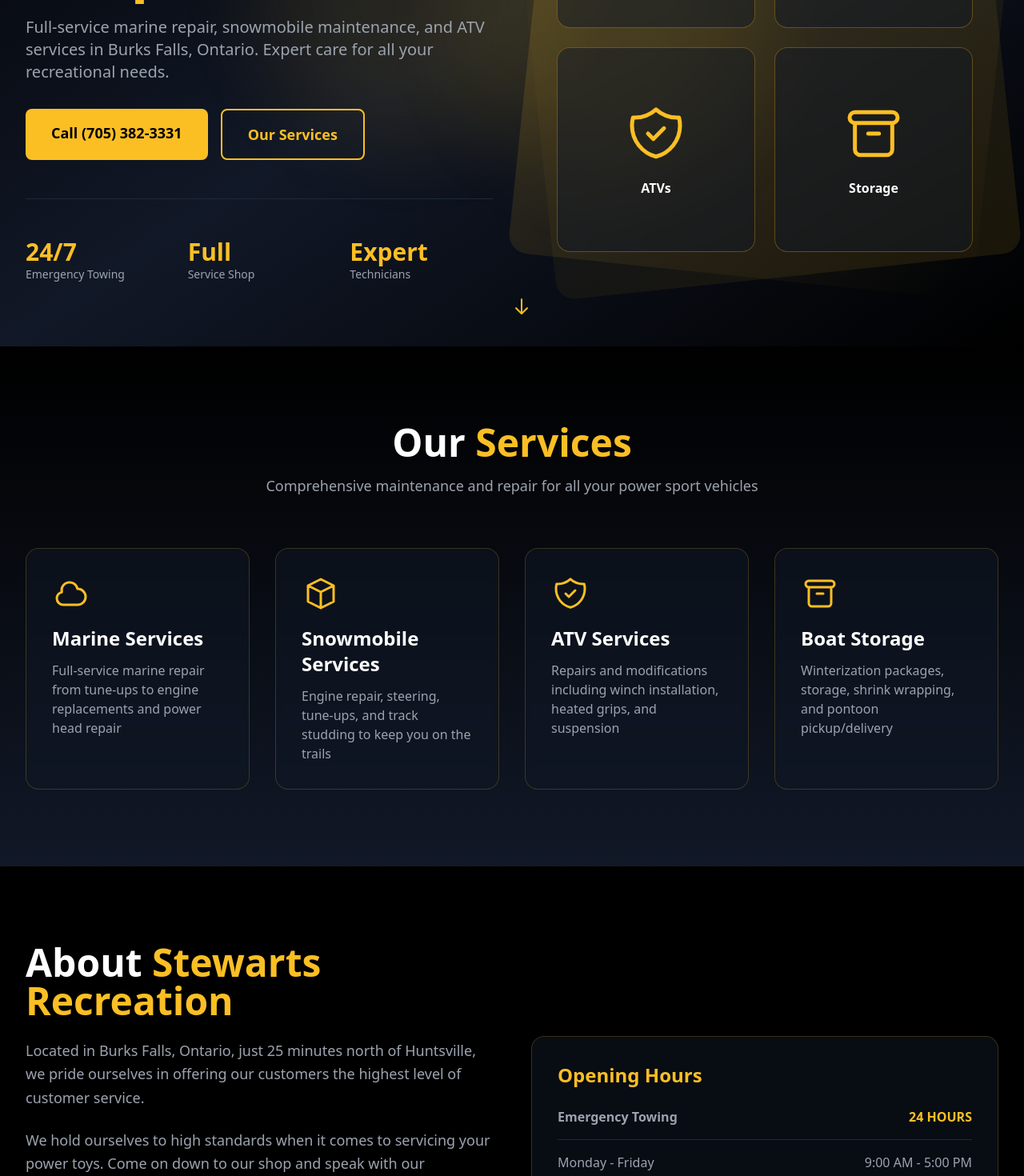
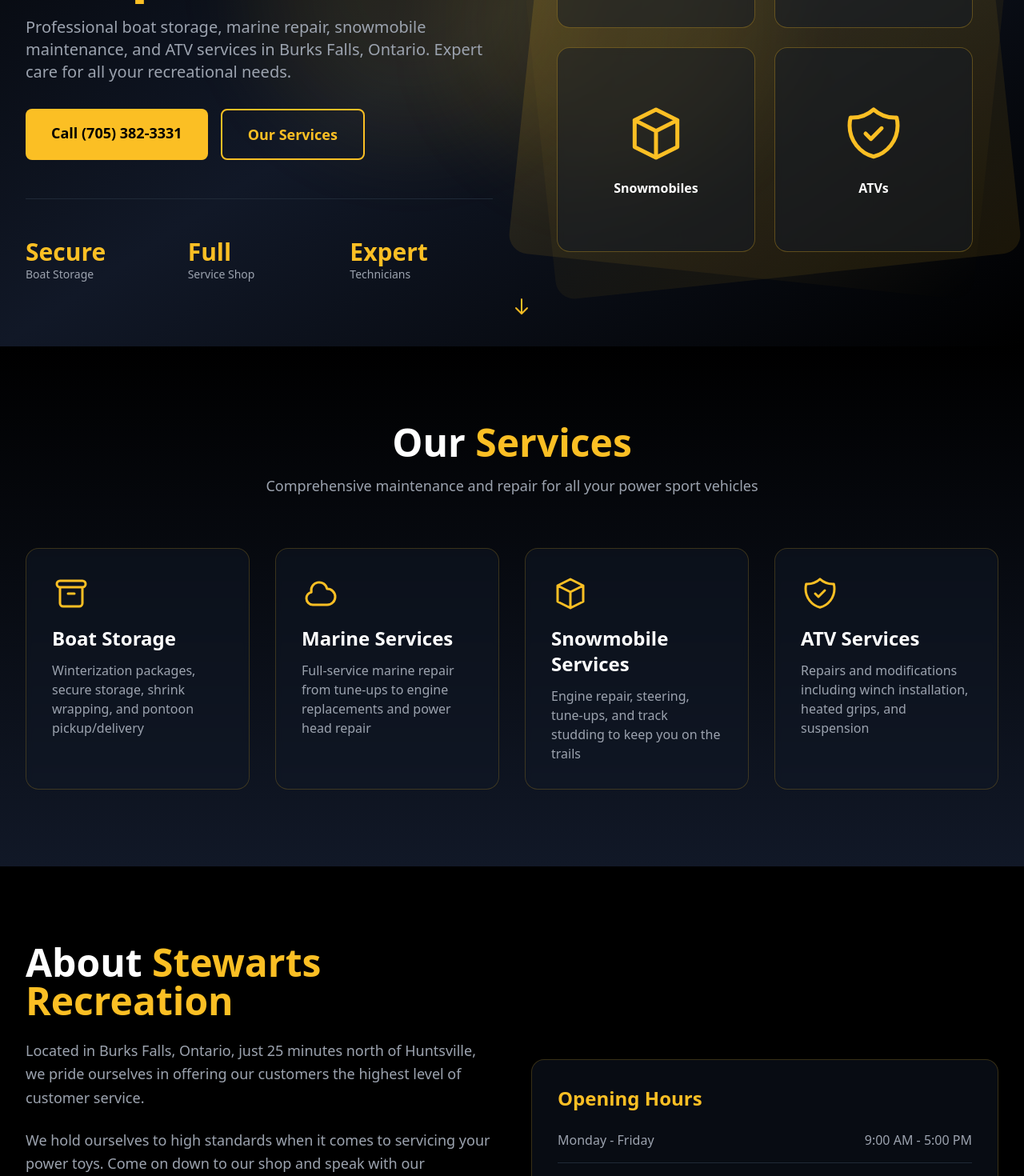
Before and after one commit to jstapley/stewarts-recreation, a Next.js app: page / in a window 1280 px wide. Shown: the part 420-1890 px from the top of the page at 80% size. Built offline with nearby package versions, Linux system fonts and the light colour scheme.

Commit message:
rearrange homepage, favicon etc

```diff
--- a/app/layout.tsx
+++ b/app/layout.tsx
@@ -2,8 +2,11 @@
 import type { Metadata } from 'next'
 
 export const metadata: Metadata = {
-  title: 'Stewarts Recreation - Boat, ATV & Snowmobile Repair | Burk\'s Falls, ON',
-  description: 'Full-service marine repair, snowmobile maintenance, and ATV services in Burk\'s Falls, Ontario. 24-hour emergency towing available. Call (705) 382-3331',
+  title: 'Stewarts Recreation - Boat, ATV & Snowmobile Repair | Burks Falls, ON',
+  description: 'Full-service marine repair, snowmobile maintenance, and ATV services in Burk\'s Falls, Ontario. Professional boat storage and winterization. Call (705) 382-3331',
+  icons: {
+    icon: '/favicon.svg',
+  },
 }
 
 export default function RootLayout({
--- a/app/page.tsx
+++ b/app/page.tsx
@@ -66,7 +66,7 @@
             <div>
               <div className="inline-block mb-4">
                 <span className="bg-yellow-400/10 text-yellow-400 px-4 py-2 rounded-full text-sm font-semibold border border-yellow-400/20">
-                  24 Hour Emergency Towing Available
+                  Expert Service & Storage Solutions
                 </span>
               </div>
 
@@ -76,7 +76,7 @@
               </h1>
 
               <p className="text-lg sm:text-xl text-gray-400 mb-8 leading-relaxed">
-                Full-service marine repair, snowmobile maintenance, and ATV services in Burks Falls, Ontario.
+                Professional boat storage, marine repair, snowmobile maintenance, and ATV services in Burks Falls, Ontario.
                 Expert care for all your recreational needs.
               </p>
 
@@ -91,8 +91,8 @@
 
               <div className="grid grid-cols-3 gap-6 mt-12 pt-12 border-t border-gray-800">
                 <div>
-                  <div className="text-3xl font-bold text-yellow-400">24/7</div>
-                  <div className="text-gray-400 text-sm">Emergency Towing</div>
+                  <div className="text-3xl font-bold text-yellow-400">Secure</div>
+                  <div className="text-gray-400 text-sm">Boat Storage</div>
                 </div>
                 <div>
                   <div className="text-3xl font-bold text-yellow-400">Full</div>
@@ -113,6 +113,13 @@
                 <div className="absolute inset-0 grid grid-cols-2 gap-6 p-8">
                   <div className="bg-gray-900/50 backdrop-blur-sm border border-yellow-400/30 rounded-2xl p-8 flex flex-col items-center justify-center hover:bg-yellow-400/10 transition-all hover:scale-105">
                     <svg className="w-20 h-20 text-yellow-400 mb-4" fill="none" stroke="currentColor" viewBox="0 0 24 24">
+                      <path strokeLinecap="round" strokeLinejoin="round" strokeWidth={1.5} d="M5 8h14M5 8a2 2 0 110-4h14a2 2 0 110 4M5 8v10a2 2 0 002 2h10a2 2 0 002-2V8m-9 4h4" />
+                    </svg>
+                    <span className="text-white font-semibold">Storage</span>
+                  </div>
+
+                  <div className="bg-gray-900/50 backdrop-blur-sm border border-yellow-400/30 rounded-2xl p-8 flex flex-col items-center justify-center hover:bg-yellow-400/10 transition-all hover:scale-105">
+                    <svg className="w-20 h-20 text-yellow-400 mb-4" fill="none" stroke="currentColor" viewBox="0 0 24 24">
                       <path strokeLinecap="round" strokeLinejoin="round" strokeWidth={1.5} d="M3 15a4 4 0 004 4h9a5 5 0 10-.1-9.999 5.002 5.002 0 10-9.78 2.096A4.001 4.001 0 003 15z" />
                     </svg>
                     <span className="text-white font-semibold">Marine</span>
@@ -130,13 +137,6 @@
                       <path strokeLinecap="round" strokeLinejoin="round" strokeWidth={1.5} d="M9 12l2 2 4-4m5.618-4.016A11.955 11.955 0 0112 2.944a11.955 11.955 0 01-8.618 3.04A12.02 12.02 0 003 9c0 5.591 3.824 10.29 9 11.622 5.176-1.332 9-6.03 9-11.622 0-1.042-.133-2.052-.382-3.016z" />
                     </svg>
                     <span className="text-white font-semibold">ATVs</span>
-                  </div>
-
-                  <div className="bg-gray-900/50 backdrop-blur-sm border border-yellow-400/30 rounded-2xl p-8 flex flex-col items-center justify-center hover:bg-yellow-400/10 transition-all hover:scale-105">
-                    <svg className="w-20 h-20 text-yellow-400 mb-4" fill="none" stroke="currentColor" viewBox="0 0 24 24">
-                      <path strokeLinecap="round" strokeLinejoin="round" strokeWidth={1.5} d="M5 8h14M5 8a2 2 0 110-4h14a2 2 0 110 4M5 8v10a2 2 0 002 2h10a2 2 0 002-2V8m-9 4h4" />
-                    </svg>
-                    <span className="text-white font-semibold">Storage</span>
                   </div>
                 </div>
               </div>
@@ -166,6 +166,16 @@
             <div className="bg-gray-900/50 backdrop-blur-sm border border-yellow-400/20 rounded-2xl p-8 hover:border-yellow-400 transition-all hover:transform hover:scale-105 group">
               <div className="text-yellow-400 mb-4 group-hover:scale-110 transition-transform">
                 <svg className="w-12 h-12" fill="none" stroke="currentColor" viewBox="0 0 24 24">
+                  <path strokeLinecap="round" strokeLinejoin="round" strokeWidth={1.5} d="M5 8h14M5 8a2 2 0 110-4h14a2 2 0 110 4M5 8v10a2 2 0 002 2h10a2 2 0 002-2V8m-9 4h4" />
+                </svg>
+              </div>
+              <h3 className="text-2xl font-bold mb-3">Boat Storage</h3>
+              <p className="text-gray-400">Winterization packages, secure storage, shrink wrapping, and pontoon pickup/delivery</p>
+            </div>
+
+            <div className="bg-gray-900/50 backdrop-blur-sm border border-yellow-400/20 rounded-2xl p-8 hover:border-yellow-400 transition-all hover:transform hover:scale-105 group">
+              <div className="text-yellow-400 mb-4 group-hover:scale-110 transition-transform">
+                <svg className="w-12 h-12" fill="none" stroke="currentColor" viewBox="0 0 24 24">
                   <path strokeLinecap="round" strokeLinejoin="round" strokeWidth={1.5} d="M3 15a4 4 0 004 4h9a5 5 0 10-.1-9.999 5.002 5.002 0 10-9.78 2.096A4.001 4.001 0 003 15z" />
                 </svg>
               </div>
@@ -191,16 +201,6 @@
               </div>
               <h3 className="text-2xl font-bold mb-3">ATV Services</h3>
               <p className="text-gray-400">Repairs and modifications including winch installation, heated grips, and suspension</p>
-            </div>
-
-            <div className="bg-gray-900/50 backdrop-blur-sm border border-yellow-400/20 rounded-2xl p-8 hover:border-yellow-400 transition-all hover:transform hover:scale-105 group">
-              <div className="text-yellow-400 mb-4 group-hover:scale-110 transition-transform">
-                <svg className="w-12 h-12" fill="none" stroke="currentColor" viewBox="0 0 24 24">
-                  <path strokeLinecap="round" strokeLinejoin="round" strokeWidth={1.5} d="M5 8h14M5 8a2 2 0 110-4h14a2 2 0 110 4M5 8v10a2 2 0 002 2h10a2 2 0 002-2V8m-9 4h4" />
-                </svg>
-              </div>
-              <h3 className="text-2xl font-bold mb-3">Boat Storage</h3>
-              <p className="text-gray-400">Winterization packages, storage, shrink wrapping, and pontoon pickup/delivery</p>
             </div>
           </div>
         </div>
@@ -261,10 +261,6 @@
               <div className="bg-gray-900/50 border border-yellow-400/20 rounded-2xl p-8">
                 <h3 className="text-2xl font-bold text-yellow-400 mb-6">Opening Hours</h3>
                 <div className="space-y-4 text-gray-400">
-                  <div className="flex justify-between items-center pb-4 border-b border-gray-800">
-                    <span className="font-semibold">Emergency Towing</span>
-                    <span className="text-yellow-400 font-bold">24 HOURS</span>
-                  </div>
                   <div className="flex justify-between items-center pb-4 border-b border-gray-800">
                     <span>Monday - Friday</span>
                     <span>9:00 AM - 5:00 PM</span>
@@ -339,7 +335,6 @@
                 </p>
                 <p>326 Ontario Street</p>
                 <p>Burks Falls, ON, Canada</p>
-                <p className="text-yellow-400 font-semibold mt-4">24 Hour Emergency Towing</p>
               </div>
             </div>
           </div>
```
Also changed, not shown: package.json (+4 -4 lines), public/favicon.svg (added), 1 other file (tests, documents, lock files or other folders).
